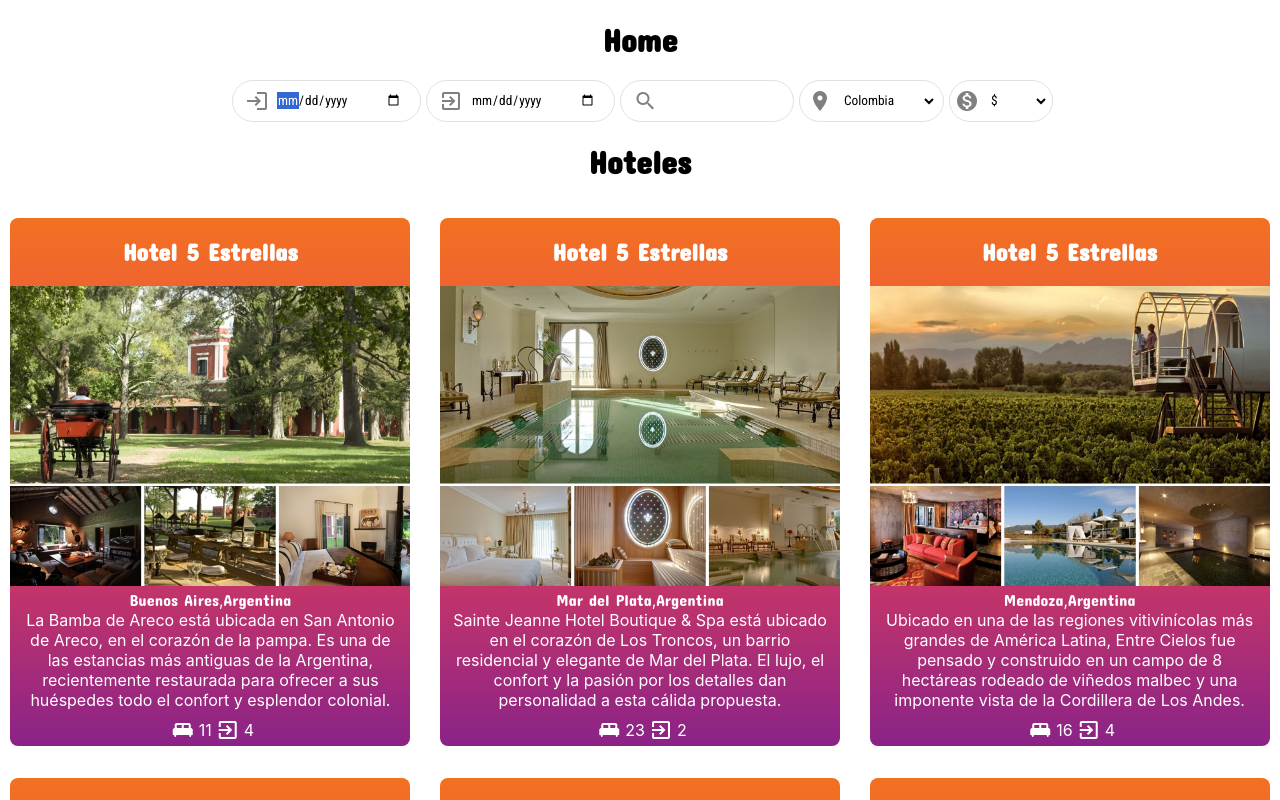
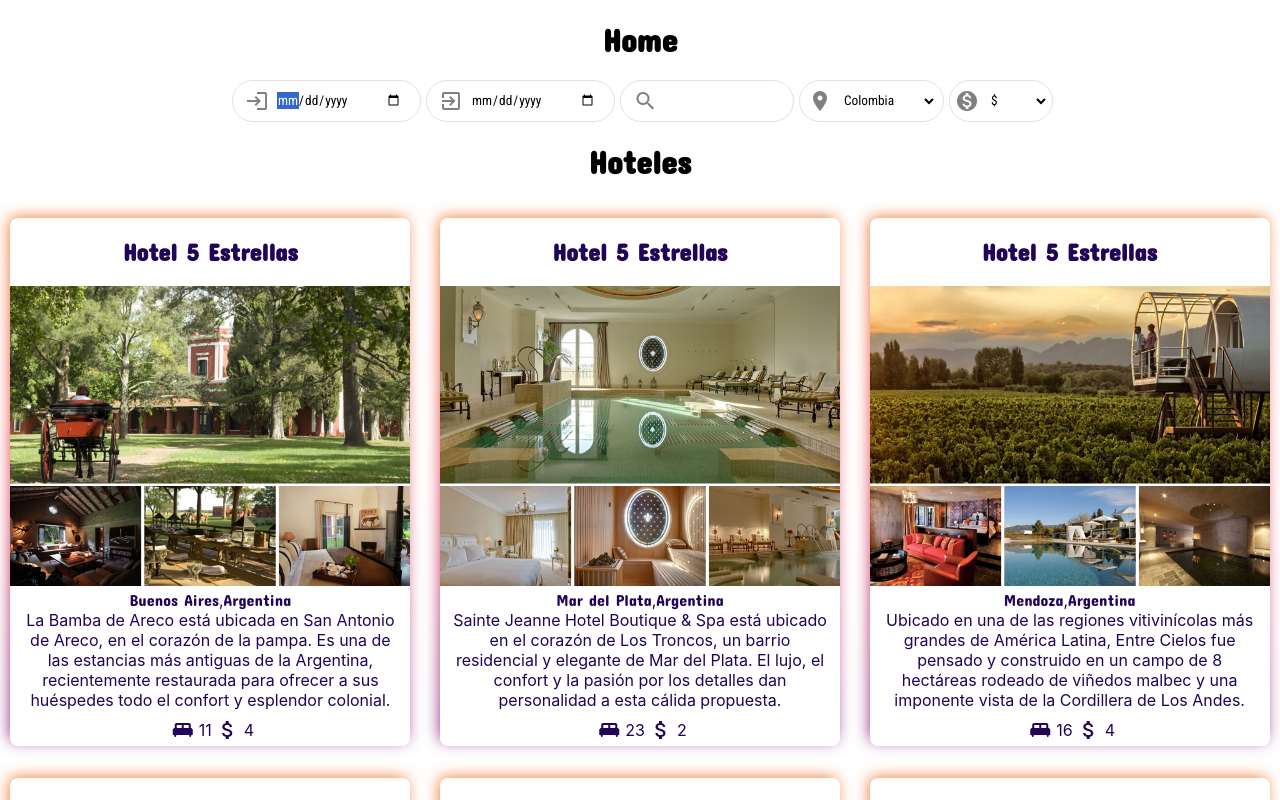
Before and after one commit to cinthylli/sweet, a React (Create React App) app in the folder sweet/: page / in a window 1280 px wide. Shown: the top 800 px of the page. Built offline with nearby package versions, Linux system fonts and the light colour scheme.

Commit message:
se incluye efecto de sombra a las cards

```diff
--- a/sweet/src/components/pages/Cards.jsx
+++ b/sweet/src/components/pages/Cards.jsx
@@ -28,6 +28,7 @@ export default class Cards extends Component {
                 description={hotel.description}
                 icon1="king_bed"
                 qty_icon1={hotel.rooms}
+                icon2="attach_money"
                 qty_icon2={hotel.price}
                 key={uuid()}
               />
--- a/sweet/src/styles/card.css
+++ b/sweet/src/styles/card.css
@@ -36,6 +36,25 @@ p {
   flex: 1 0 300px;
   box-sizing: border-box;
   margin: 1rem 0.25em;
+  border: transparent;
+  border-radius: 8px;
+  color: #210358;
+  -webkit-border-radius: 8px;
+  -moz-border-radius: 8px;
+  -ms-border-radius: 8px;
+  -o-border-radius: 8px;
+  position: relative;
+  background-color: white;
+}
+
+.card-container::after {
+  position: absolute;
+  top: 0px;
+  left: 0px;
+  content: " ";
+  background: red;
+  width: 99%;
+  height: 99%;
   background: #1fa2ff;
   /*fallbackforoldbrowsers*/
   background: #1fa2ff;
@@ -46,13 +65,9 @@ p {
   /*Chrome10-25,Safari5.1-6*/
   background: linear-gradient(to bottom, #f27121, #e94057, #8a2387);
   /*W3C,IE10+/Edge,Firefox16+,Chrome26+,Opera12+,Safari7+*/
-  border: transparent;
-  border-radius: 8px;
-  color: white;
-  -webkit-border-radius: 8px;
-  -moz-border-radius: 8px;
-  -ms-border-radius: 8px;
-  -o-border-radius: 8px;
+  filter: blur(5px);
+  -webkit-filter: blur(8px);
+  z-index: -1;
 }
 .card-subtitle span {
   font-family: "Concert One", cursive;
@@ -71,7 +86,7 @@ p {
   align-items: center;
 }
 .card-category .material-icons {
-  color: white;
+  color: #210358;
   margin: 4px;
 }
 
```
